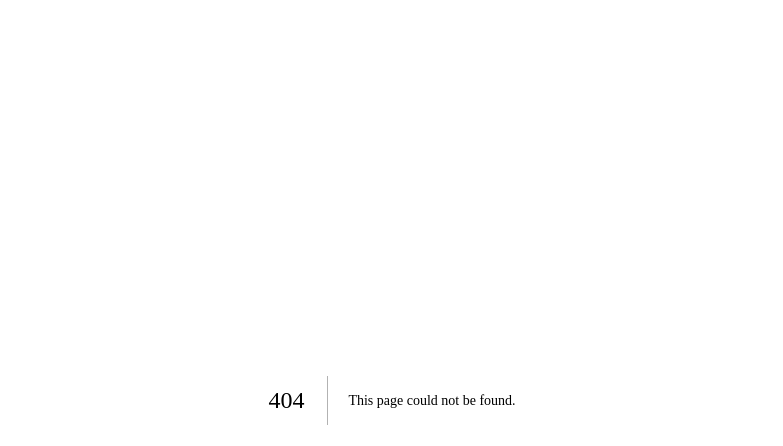
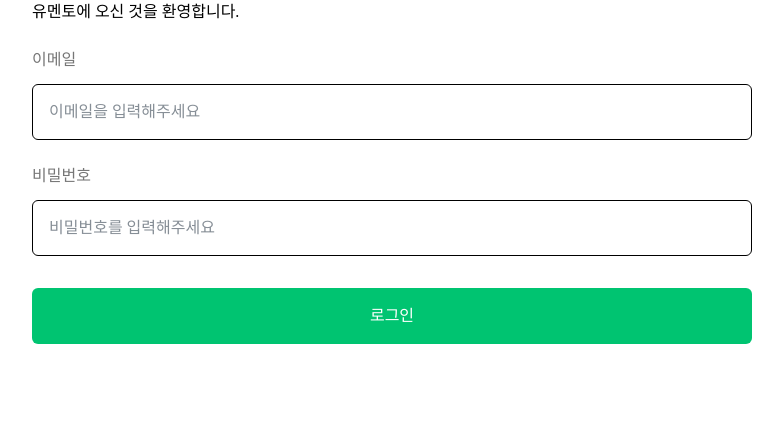
Before and after one commit to YouHakOn/Frontend, a Next.js app: page /signin in a window 1280 px wide. Before the commit this address had no page. Shown: the top 446 px of the page, without its empty margins (248-1031 px from the left). Built offline with nearby package versions, Linux system fonts and the light colour scheme.

Commit message:
refactor: intergrate into src/app

```diff
--- a/app/page.tsx
+++ /dev/null
@@ -1,13 +0,0 @@
-import { HomePage } from "@pages/HomePage"
-import { SignIn } from "@pages/Auth"
-
-export default function Home() {
-	return (
-		<div className='max-w-3xl flex flex-col items-center mx-auto'>
-			<head></head>
-			<main className='grid grid-cols-4 xs:grid-cols-8 gap-x-4 px-6'>
-				<SignIn />
-			</main>
-		</div>
-	)
-}
--- a/app/layout.tsx
+++ b/src/app/layout.tsx
@@ -3,10 +3,10 @@ import type { ReactNode } from 'react'
 import type { Viewport } from 'next'
 
 import localFont from 'next/font/local'
-import '@app/styles/global.css'
+import './global.css'
 
 const pretendard = localFont({
-  src: '../public/fonts/pretendard/woff2/PretendardVariable.woff2',
+  src: '../../public/fonts/pretendard/woff2/PretendardVariable.woff2',
   display: 'swap',
   weight: '100 900',
   variable: '--font-pretendard'
@@ -29,7 +29,14 @@ export default function RootLayout({
 }>) {
   return (
     <html lang="ko" className={`${pretendard.variable}`}>
-      <body>{children}</body>
+      <body>
+        <div className='max-w-3xl flex flex-col items-center mx-auto'>
+          <head></head>
+          <main className='grid grid-cols-4 xs:grid-cols-8 gap-x-4 px-6'>
+            {children}
+          </main>
+        </div>
+      </body>
     </html>
   )
 }
--- /dev/null
+++ b/src/app/signin/page.tsx
@@ -0,0 +1,5 @@
+import { SignIn } from "@pages/Auth";
+
+export default function SignInPage() {
+    return <SignIn />
+}
--- a/src/pages/Auth/index.ts
+++ b/src/pages/Auth/index.ts
@@ -1,3 +1,3 @@
-import { SignIn } from "./ui/SignIn/SignIn";
+import { SignIn } from "./SignIn/SignIn";
 
 export { SignIn }
--- a/src/pages/Auth/ui/SignIn/SignIn.module.css
+++ /dev/null
@@ -1 +0,0 @@
-/* global로? */
--- a/src/shared/ui/formField/formField.tsx
+++ b/src/shared/ui/formField/formField.tsx
@@ -12,6 +12,7 @@ function FormField<TFieldValues extends FieldValues>(
         <Form.Field className='mt-[24px]' name={props.name}>
             {props.label && <Form.Label className='text-[#767676]'>{props.label}</ Form.Label>}
             <Form.Control asChild>
+                {/* input으로 고정하지 말고 다양하게 할 수 있도록 */}
                 <Input
                     className='w-[720px] mt-[12px]'
                     {...field}
```
Also changed, not shown: src/app/global.css (renamed from src/app/styles/global.css), src/app/onboarding/page.tsx (added), src/app/signup/page.tsx (added), src/pages/Auth/SignIn/SignIn.tsx (renamed from src/pages/Auth/ui/SignIn/SignIn.tsx).
